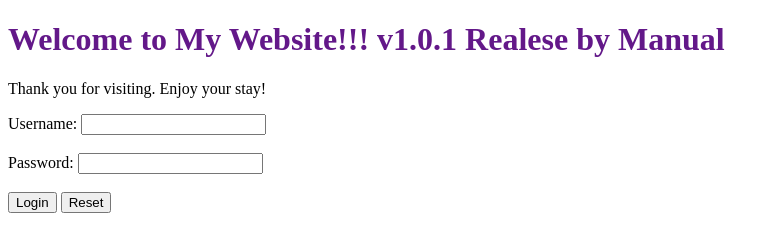
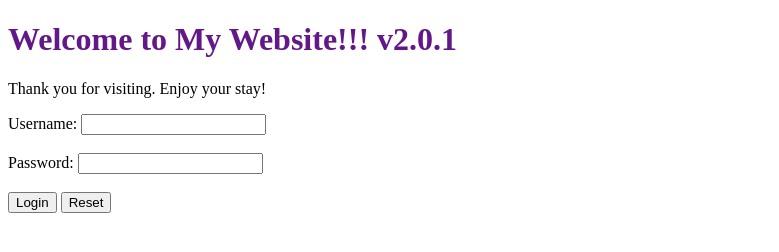
Before and after one commit to anhduynguyen1207/nodejs-random-color, a website: page public/index.html in a window 1280 px wide. Shown: the whole page, without its empty margins (0-779 px from the left). Drawn offline with Linux system fonts and the light colour scheme.

Commit message:
edit index

```diff
--- a/public/index.html
+++ b/public/index.html
@@ -7,7 +7,7 @@
 </head>
 
 <body>
-    <h1 id="welcome" style="color: #631889;">Welcome to My Website!!! v1.0.1 Realese by Manual</h1>
+    <h1 id="welcome" style="color: #631889;">Welcome to My Website!!! v2.0.1</h1>
 
     <p>Thank you for visiting. Enjoy your stay!</p>
 
```
